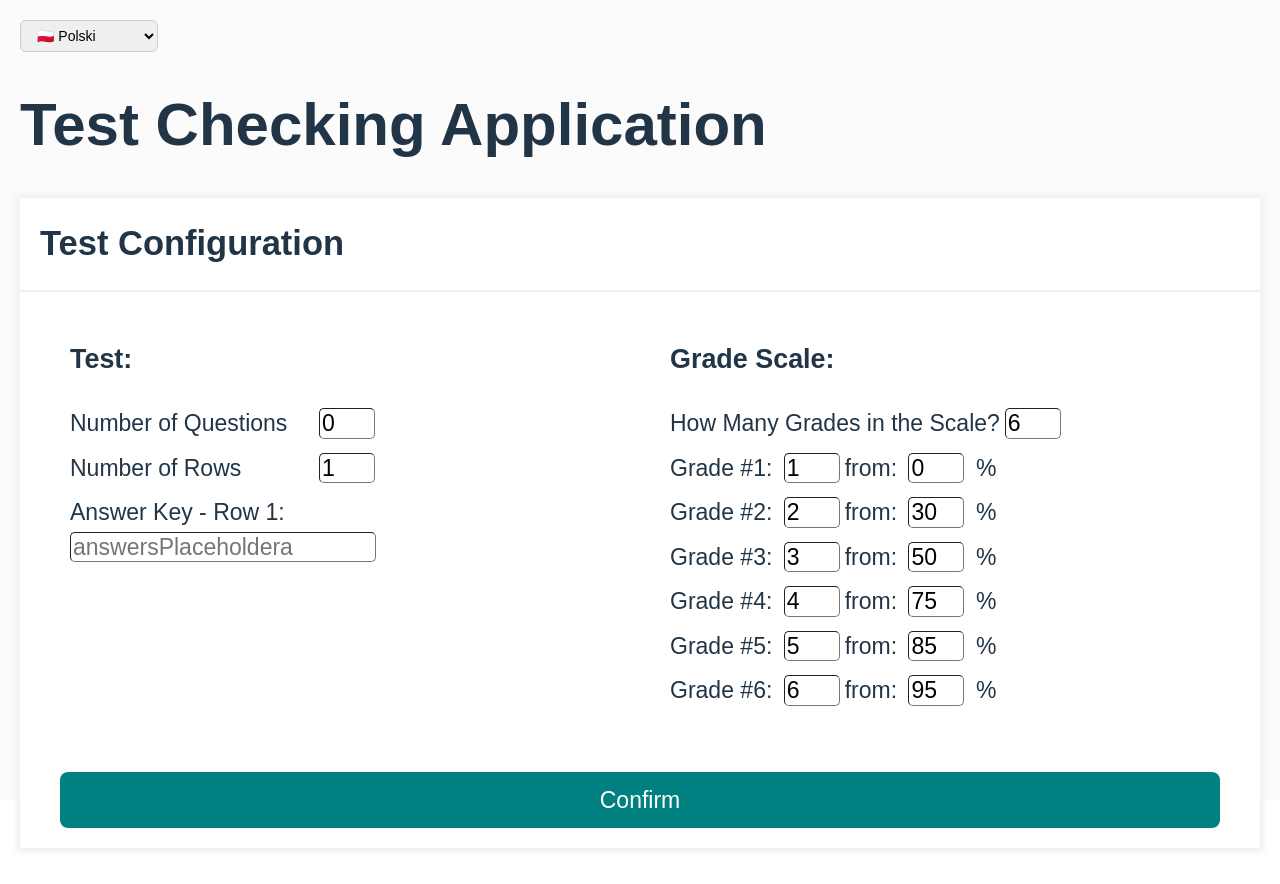
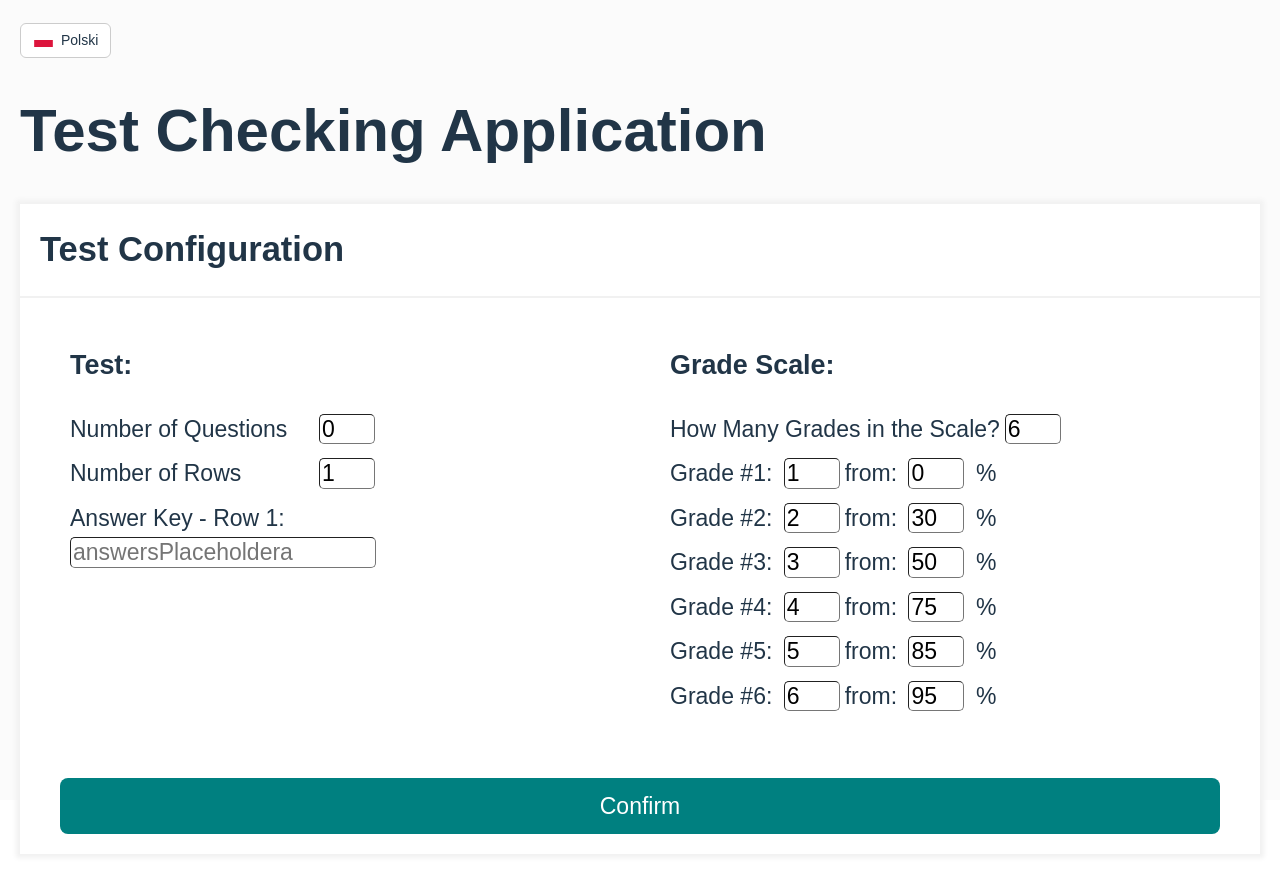
Before and after one commit to MarcinJankowski00/teacher-tests-app-react, a React (Vite) app: page / in a window 1280 px wide. Built offline with nearby package versions, Linux system fonts and the light colour scheme.

Commit message:
added flags to language switcher

```diff
--- a/package.json
+++ b/package.json
@@ -11,6 +11,7 @@
   },
   "dependencies": {
     "@reduxjs/toolkit": "^2.8.2",
+    "flag-icons": "^7.5.0",
     "i18next": "^25.3.1",
     "jspdf": "^3.0.1",
     "jspdf-autotable": "^5.0.2",
--- a/src/features/LanguageSwitcher/index.tsx
+++ b/src/features/LanguageSwitcher/index.tsx
@@ -1,37 +1,57 @@
+import { useState, useRef, useEffect } from "react";
+import { useAppDispatch } from "../../hooks/useAppDispatch";
 import { useAppSelector } from "../../hooks/useAppSelector";
-import { useAppDispatch } from "../../hooks/useAppDispatch";
 import { setLanguage } from "./languageSlice";
+import { DropdownItem, DropdownMenu, DropdownToggle, Flag, Wrapper } from "./styled"
+
+const languages = [
+  { code: "pl", name: "Polski", flag: "pl" },
+  { code: "en", name: "English", flag: "gb" },
+  { code: "de", name: "Deutsch", flag: "de" },
+  { code: "fr", name: "Français", flag: "fr" },
+  { code: "es", name: "Español", flag: "es" },
+  { code: "it", name: "Italiano", flag: "it" },
+  { code: "ua", name: "Українська", flag: "ua" },
+];
 
 const LanguageSwitcher = () => {
   const dispatch = useAppDispatch();
-  const lang = useAppSelector((state) => state.language.currentLanguage);
+  const currentLang = useAppSelector((state) => state.language.currentLanguage);
+  const [isOpen, setIsOpen] = useState(false);
+  const dropdownRef = useRef<HTMLDivElement>(null);
 
-  const handleChange = (e: React.ChangeEvent<HTMLSelectElement>) => {
-    dispatch(setLanguage(e.target.value));
+  const selectedLang = languages.find((l) => l.code === currentLang) || languages[0];
+
+  const handleSelect = (lang: string) => {
+    dispatch(setLanguage(lang));
+    setIsOpen(false);
   };
 
+  useEffect(() => {
+    const handleClickOutside = (event: MouseEvent) => {
+      if (dropdownRef.current && !dropdownRef.current.contains(event.target as Node)) {
+        setIsOpen(false);
+      }
+    };
+    document.addEventListener("mousedown", handleClickOutside);
+    return () => document.removeEventListener("mousedown", handleClickOutside);
+  }, []);
+
   return (
-    <div style={{ display: "flex", alignItems: "center", gap: "10px" }}>
-      <select
-        value={lang}
-        onChange={handleChange}
-        style={{
-          padding: "6px 12px",
-          borderRadius: "6px",
-          border: "1px solid #ccc",
-          cursor: "pointer",
-          fontSize: "14px",
-        }}
-      >
-        <option value="de">🇩🇪 Deutsch</option>
-        <option value="en">🇬🇧 English</option>
-        <option value="es">🇪🇸 Español</option>
-        <option value="fr">🇫🇷 Français</option>
-        <option value="it">🇮🇹 Italiano</option>
-        <option value="pl">🇵🇱 Polski</option>
-        <option value="ua">🇺🇦 Українська</option>
-      </select>
-    </div>
+    <Wrapper ref={dropdownRef}>
+      <DropdownToggle onClick={() => setIsOpen((prev) => !prev)}>
+        <Flag className={`fi fi-${selectedLang.flag}`} />
+        {selectedLang.name}
+      </DropdownToggle>
+      <DropdownMenu open={isOpen}>
+        {languages.map((lang) => (
+          <DropdownItem key={lang.code} onClick={() => handleSelect(lang.code)}>
+            <Flag className={`fi fi-${lang.flag}`} />
+            {lang.name}
+          </DropdownItem>
+        ))}
+      </DropdownMenu>
+    </Wrapper>
   );
 };
 
--- /dev/null
+++ b/src/features/LanguageSwitcher/styled.tsx
@@ -0,0 +1,49 @@
+import styled from "styled-components";
+
+export const Wrapper = styled.div`
+  position: relative;
+  display: inline-block;
+  font-size: 14px;
+`;
+
+export const DropdownToggle = styled.div`
+  display: flex;
+  align-items: center;
+  gap: 8px;
+  padding: 6px 12px;
+  border: 1px solid #ccc;
+  border-radius: 6px;
+  cursor: pointer;
+  background: white;
+  user-select: none;
+`;
+
+export const DropdownMenu = styled.ul<{ open: boolean }>`
+  list-style: none;
+  margin: 4px 0 0;
+  padding: 0;
+  position: absolute;
+  min-width: 125px;
+  width: 100%;
+  border: 1px solid #ccc;
+  border-radius: 6px;
+  background: white;
+  z-index: 10;
+  display: ${({ open }) => (open ? "block" : "none")};
+`;
+
+export const DropdownItem = styled.li`
+  padding: 6px 12px;
+  cursor: pointer;
+  display: flex;
+  align-items: center;
+  gap: 8px;
+  &:hover {
+    background-color: #f0f0f0;
+  }
+`;
+
+export const Flag = styled.span`
+  width: 20px;
+  height: 14px;
+`;
--- a/src/main.tsx
+++ b/src/main.tsx
@@ -7,6 +7,7 @@ import { Provider } from 'react-redux';
 import { store } from './store';
 import GlobalStyle from "./GlobalStyle";
 import "./i18n";
+import "flag-icons/css/flag-icons.min.css";
 
 createRoot(document.getElementById('root')!).render(
   <StrictMode>
```
Also changed, not shown: 1 other file (tests, documents, lock files or other folders).
